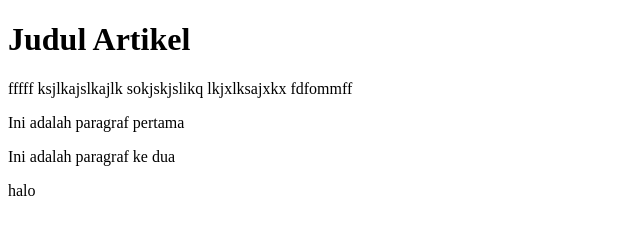
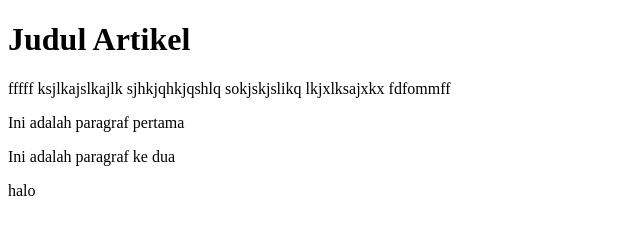
Before and after one commit to stanleyyys/Praktek-06-Github_Stan, a plain HTML site: page index.html in a window 1280 px wide. Shown: the whole page, without its empty margins (0-640 px from the left). Drawn offline with Linux system fonts and the light colour scheme.

Commit message:
Update index.html

```diff
--- a/index.html
+++ b/index.html
@@ -9,6 +9,7 @@
     <h1>Judul Artikel</h1>
 fffff
     ksjlkajslkajlk
+    sjhkjqhkjqshlq
     sokjskjslikq
     lkjxlksajxkx
     fdfommff
```
